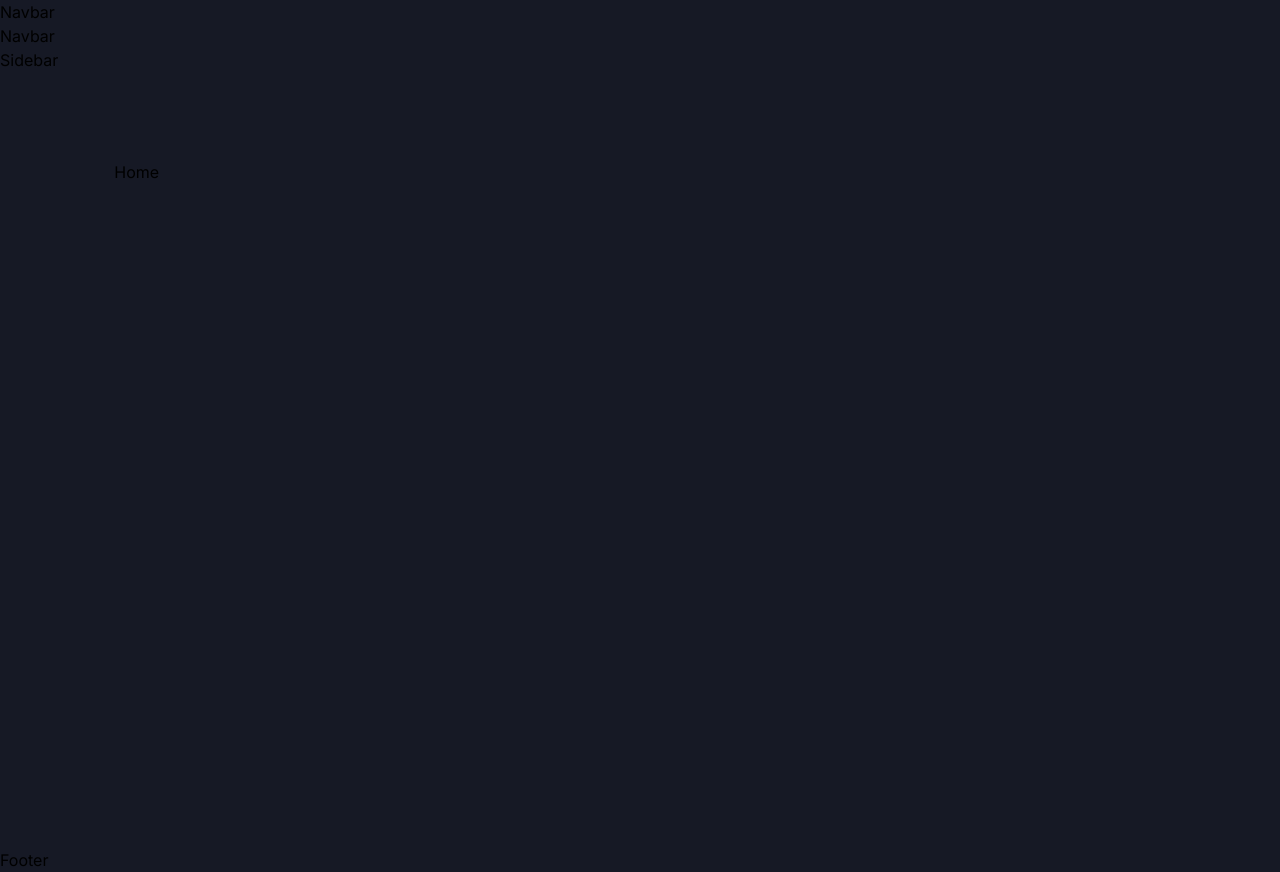
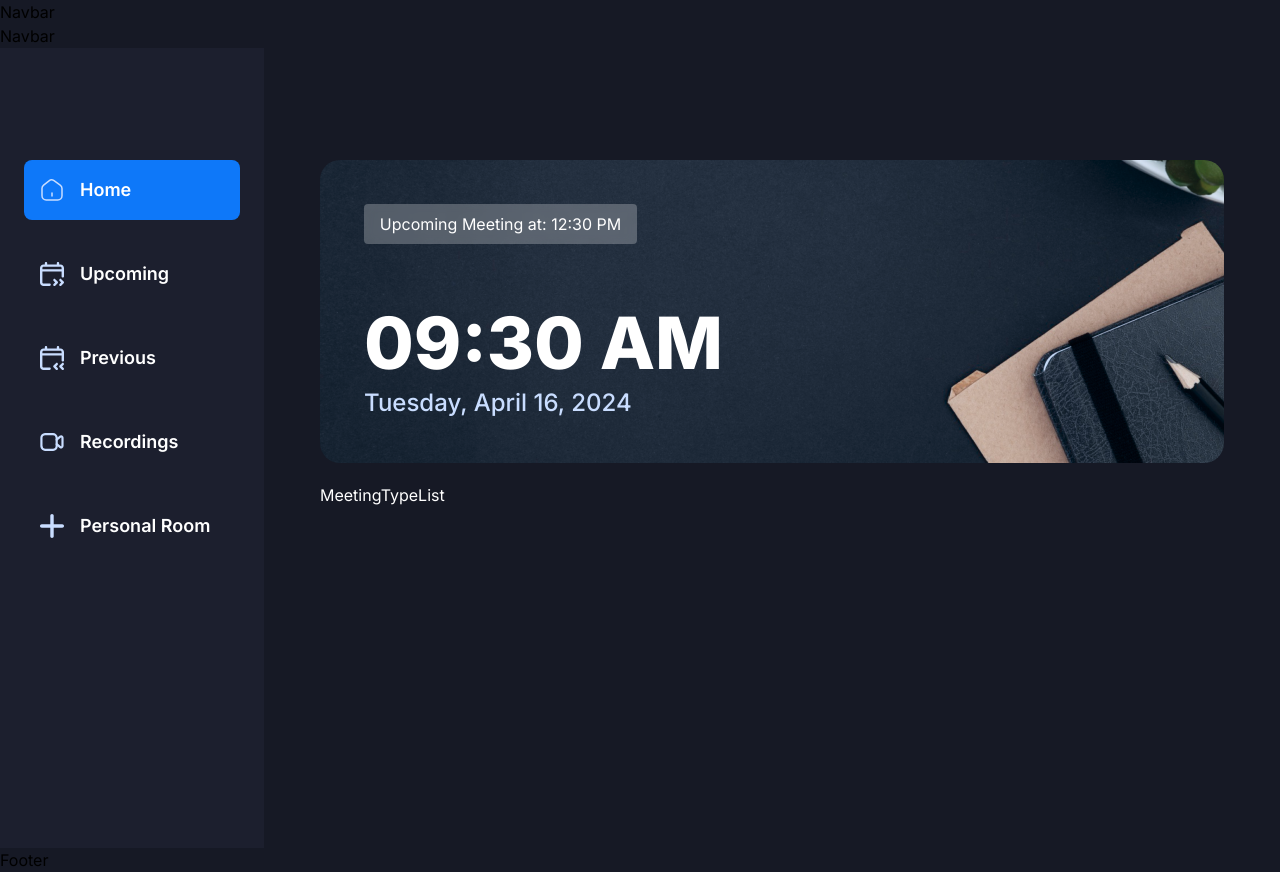
Before and after one commit to basedhound/zoom-clone_app_next, a Next.js app: page / in a window 1280 px wide. Built offline with nearby package versions, Linux system fonts and the light colour scheme.

Commit message:
Add Sidebar

```diff
--- a/app/(root)/(home)/layout.tsx
+++ b/app/(root)/(home)/layout.tsx
@@ -3,10 +3,10 @@
 import Navbar from "@/components/Navbar";
 import Sidebar from "@/components/Sidebar";
 
-export const metadata: Metadata = {
-  title: "YOOM",
-  description: "A workspace for your team, powered by Stream Chat and Clerk.",
-};
+// export const metadata: Metadata = {
+//   title: "YOOM",
+//   description: "A workspace for your team, powered by Stream Chat and Clerk.",
+// };
 
 const HomeLayout = ({ children }: { children: ReactNode }) => {
   return (
--- a/app/(root)/(home)/page.tsx
+++ b/app/(root)/(home)/page.tsx
@@ -1,9 +1,33 @@
-import React from 'react'
+import MeetingTypeList from "@/components/MeetingTypeList";
 
 const Home = () => {
+  const now = new Date();
+
+  const time = now.toLocaleTimeString("en-US", {
+    hour: "2-digit",
+    minute: "2-digit",
+  });
+  const date = new Intl.DateTimeFormat("en-US", { dateStyle: "full" }).format(
+    now
+  );
+
   return (
-    <div>Home</div>
-  )
-}
+    <section className="flex size-full flex-col gap-5 text-white">
+      <div className="h-[303px] w-full rounded-[20px] bg-hero bg-cover">
+        <div className="flex h-full flex-col justify-between max-md:px-5 max-md:py-8 lg:p-11">
+          <h2 className="glassmorphism max-w-[273px] rounded py-2 text-center text-base font-normal">
+            Upcoming Meeting at: 12:30 PM
+          </h2>
+          <div className="flex flex-col gap-2">
+            <h1 className="text-4xl font-extrabold lg:text-7xl">{time}</h1>
+            <p className="text-lg font-medium text-sky-1 lg:text-2xl">{date}</p>
+          </div>
+        </div>
+      </div>
 
-export default Home
+      <MeetingTypeList />
+    </section>
+  );
+};
+
+export default Home;
--- /dev/null
+++ b/app/(root)/(home)/personal-room/page.tsx
@@ -0,0 +1,11 @@
+import React from "react";
+
+const PersonalRoom = () => {
+  return (
+    <section className="flex size-full flex-col gap-10 text-white">
+      <h1 className="text-xl font-bold lg:text-3xl">Personal Meeting Room</h1>
+    </section>
+  );
+};
+
+export default PersonalRoom;
--- /dev/null
+++ b/app/(root)/(home)/previous/page.tsx
@@ -0,0 +1,11 @@
+import React from 'react'
+
+const Previous = () => {
+  return (
+    <section className="flex size-full flex-col gap-10 text-white">
+      <h1 className="text-xl font-bold lg:text-3xl">Previous</h1>
+    </section>
+  );
+}
+
+export default Previous
--- /dev/null
+++ b/app/(root)/(home)/recordings/page.tsx
@@ -0,0 +1,11 @@
+import React from 'react'
+
+const Recordings = () => {
+  return (
+    <section className="flex size-full flex-col gap-10 text-white">
+      <h1 className="text-xl font-bold lg:text-3xl">Recordings</h1>
+    </section>
+  );
+}
+
+export default Recordings
--- /dev/null
+++ b/app/(root)/(home)/upcoming/page.tsx
@@ -0,0 +1,11 @@
+import React from 'react'
+
+const Upcoming = () => {
+  return (
+    <section className="flex size-full flex-col gap-10 text-white">
+      <h1 className="text-xl font-bold lg:text-3xl">Upcoming</h1>
+    </section>
+  );
+}
+
+export default Upcoming
--- a/components/Sidebar.tsx
+++ b/components/Sidebar.tsx
@@ -1,9 +1,46 @@
-import React from 'react'
+"use client";
+import Image from "next/image";
+import Link from "next/link";
+import { usePathname } from "next/navigation";
+
+import { sidebarLinks } from "@/constants";
+import { cn } from "@/lib/utils";
 
 const Sidebar = () => {
+  const pathname = usePathname();
+
   return (
-    <div>Sidebar</div>
-  )
-}
+    <section className="sticky left-0 top-0 flex h-screen w-fit flex-col  justify-between  bg-dark-1 p-6 pt-28 text-white max-sm:hidden lg:w-[264px]">
+      <div className="flex flex-1 flex-col gap-6">
+        {sidebarLinks.map((item) => {
+          const isActive =
+            pathname === item.route || pathname.startsWith(`${item.route}/`);
 
-export default Sidebar
+          return (
+            <Link
+              href={item.route}
+              key={item.label}
+              className={cn(
+                "flex gap-4 items-center p-4 rounded-lg justify-start",
+                {
+                  "bg-blue-1": isActive,
+                }
+              )}>
+              <Image
+                src={item.imgURL}
+                alt={item.label}
+                width={24}
+                height={24}
+              />
+              <p className="text-lg font-semibold max-lg:hidden">
+                {item.label}
+              </p>
+            </Link>
+          );
+        })}
+      </div>
+    </section>
+  );
+};
+
+export default Sidebar;
--- a/constants/index.ts
+++ b/constants/index.ts
@@ -0,0 +1,36 @@
+export const sidebarLinks = [
+  {
+    imgURL: "/icons/Home.svg",
+    route: "/",
+    label: "Home",
+  },
+
+  {
+    imgURL: "/icons/upcoming.svg",
+    route: "/upcoming",
+    label: "Upcoming",
+  },
+  {
+    imgURL: "/icons/previous.svg",
+    route: "/previous",
+    label: "Previous",
+  },
+  {
+    imgURL: "/icons/Video.svg",
+    route: "/recordings",
+    label: "Recordings",
+  },
+  {
+    imgURL: "/icons/add-personal.svg",
+    route: "/personal-room",
+    label: "Personal Room",
+  },
+];
+
+export const avatarImages = [
+  "/images/avatar-1.jpeg",
+  "/images/avatar-2.jpeg",
+  "/images/avatar-3.png",
+  "/images/avatar-4.png",
+  "/images/avatar-5.png",
+];
```
